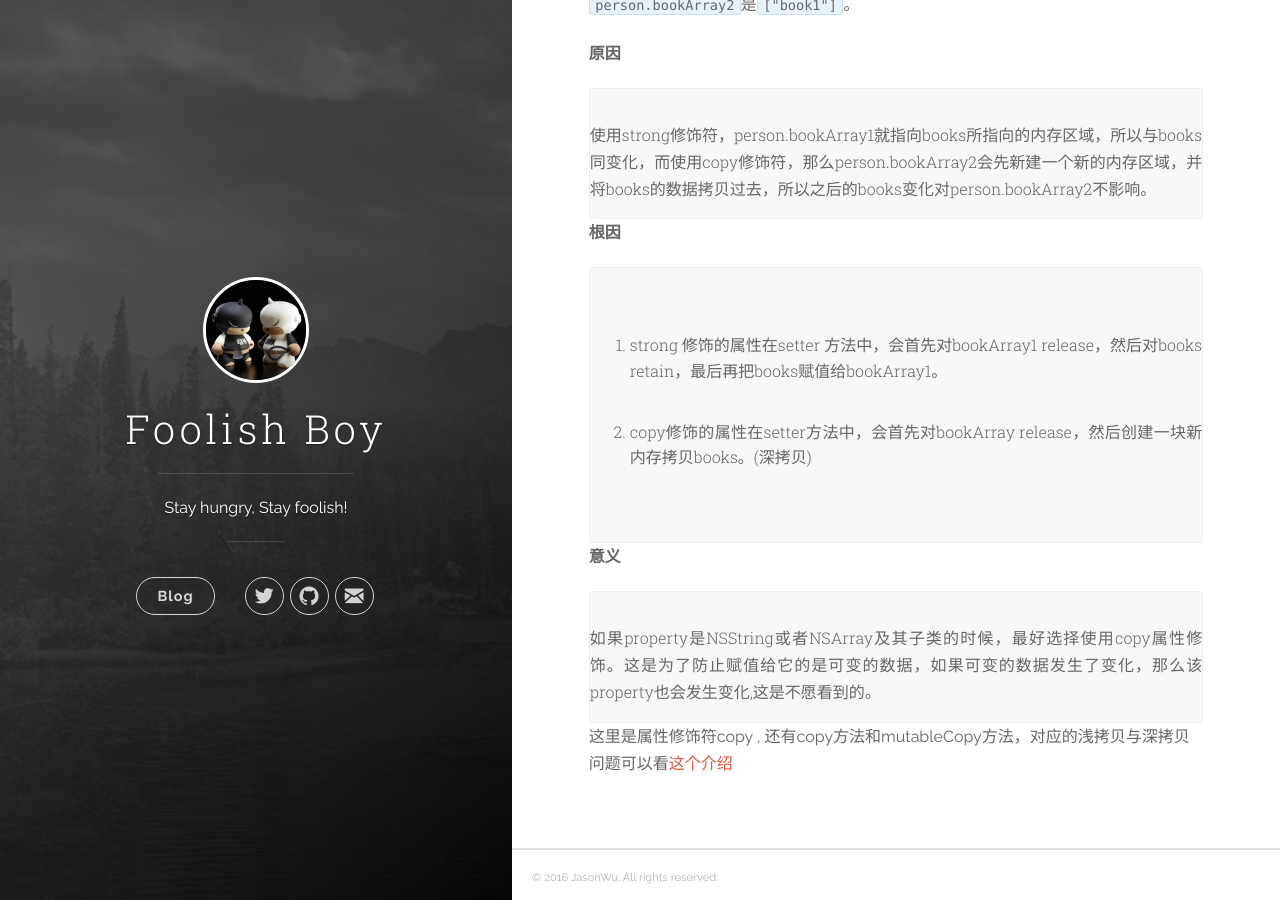
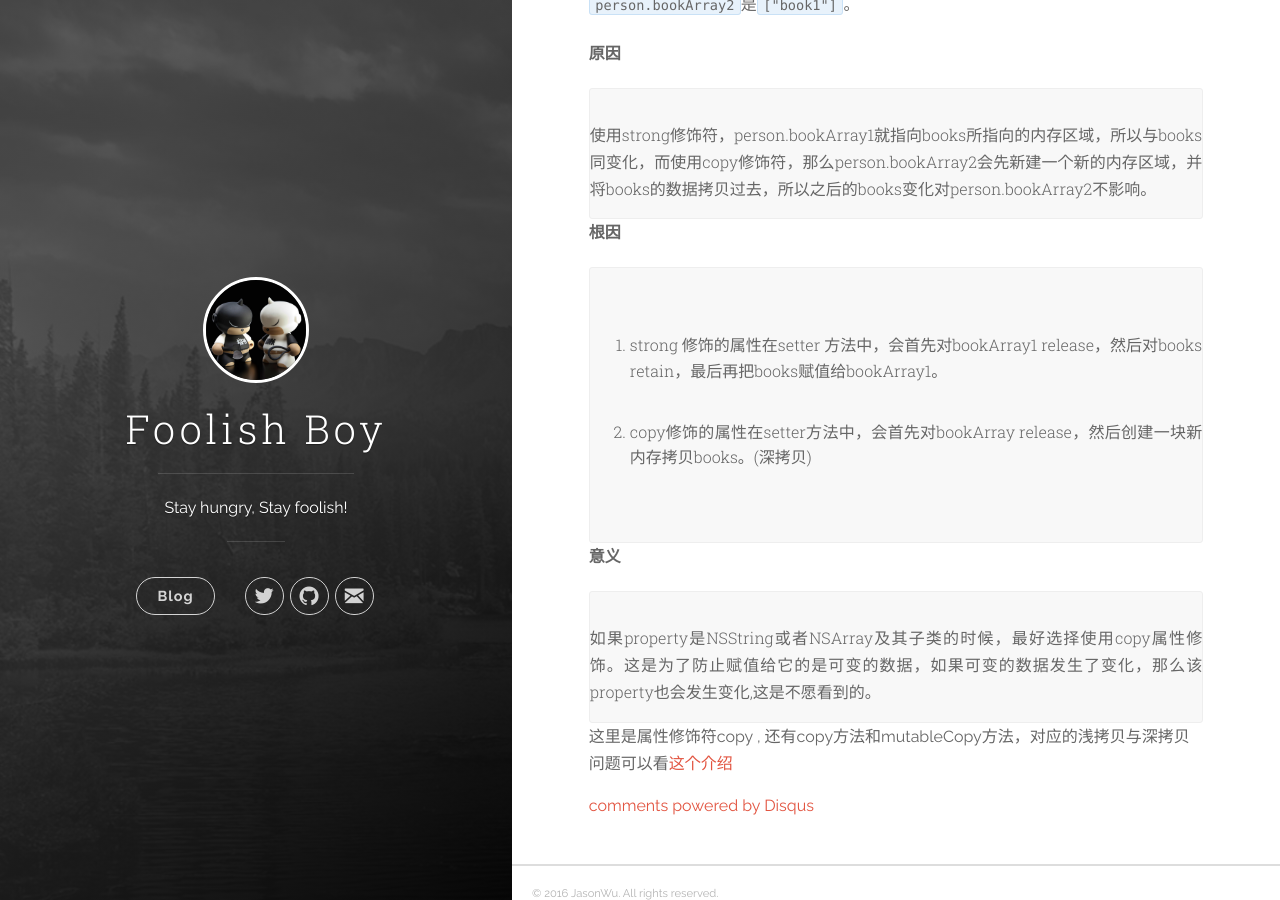
Before and after one commit to foolish-boy/foolish-boy.github.io, a Jekyll site: the page built from _posts/2016-04-21-property的copy修饰.md, in a window 1280 px wide and 900 px high, scrolled down 1030 px. Built offline with Jekyll 4.4.1, drawn with Linux system fonts in a browser that asks for light colours; nearby versions of some CDN libraries; comment, search, counter and statistics services are not loaded; some of the changed lines change nothing that is shown.

Commit message:
add site.disqus_shortname

```diff
--- a/_config.yml
+++ b/_config.yml
@@ -4,7 +4,8 @@ description: 'Stay hungry, Stay foolish!'
 url: 'https://foolish-boy.github.io/'
 baseurl: '/'
 # google_analytics: 'UA-XXXXXX-X'
-# disqus_shortname: 'your-disqus-name'
+disqus_shortname: 'jasonwu'
+
 
 author:
   name: 'JasonWu'
```
Also changed, not shown: 1 other file.
